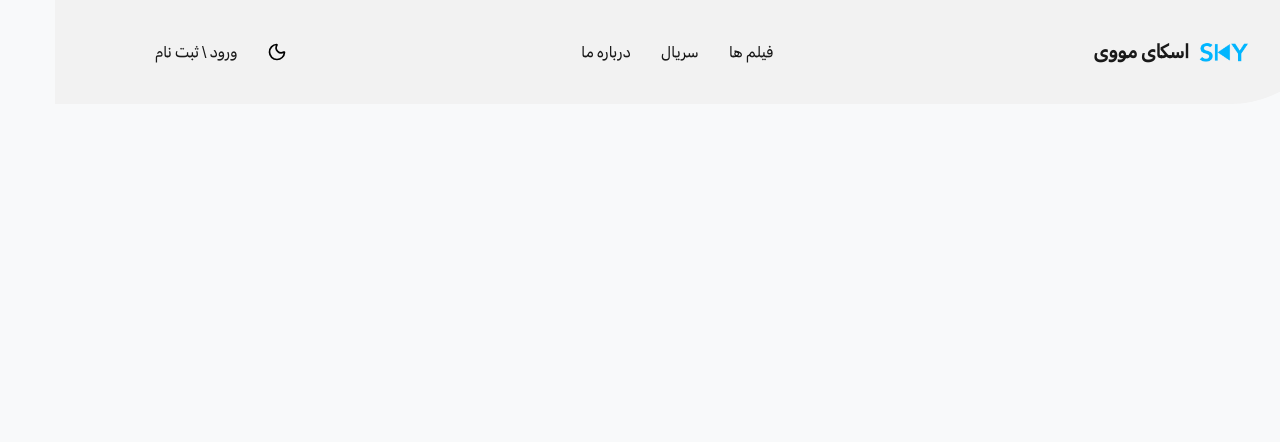
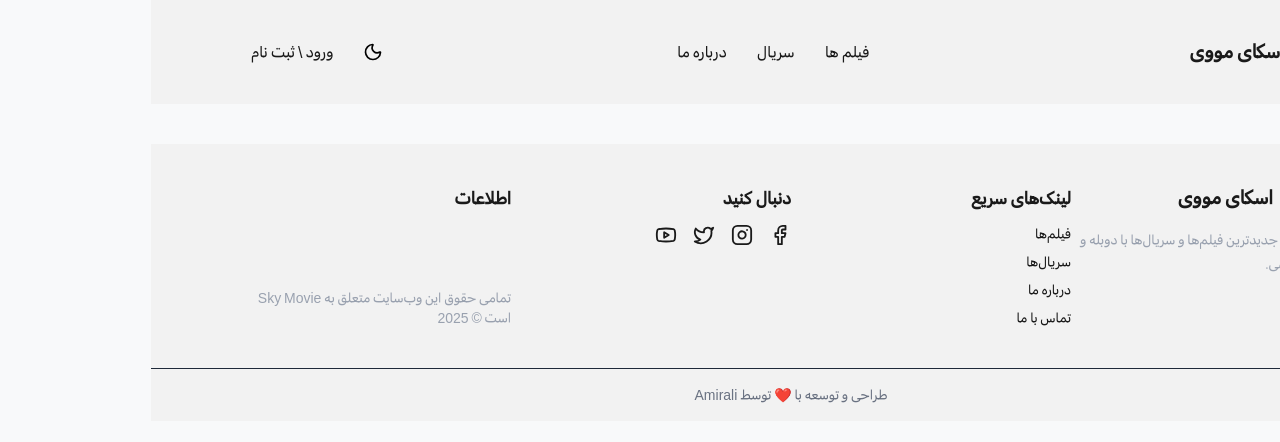
Before and after one commit to amiralibarghamadi2008/Sky-Movie, a Next.js app: page / in a window 1280 px wide. Shown: the top 442 px of the page. Built offline with nearby package versions, Linux system fonts and the light colour scheme.

Commit message:
Add a footer feature

```diff
--- a/src/app/layout.jsx
+++ b/src/app/layout.jsx
@@ -2,6 +2,7 @@ import Navbar from "@/components/Navbar/navbar";
 import ThemeWrapper from "@/components/Them/ThemeWrapper";
 import localFont from "next/font/local";
 import "./globals.css";
+import Footer from "@/components/Footer/footer";
 
 export const metadata = {
   title: "اسکای مووی مرجع دانلود فیلم سریال",
@@ -24,6 +25,7 @@ export default function RootLayout({ children }) {
           <Navbar />
           {children}
         </ThemeWrapper>
+        <Footer />
       </body>
     </html>
   );
--- /dev/null
+++ b/src/components/Footer/footer.jsx
@@ -0,0 +1,92 @@
+"use client";
+
+import Image from "next/image";
+import Link from "next/link";
+import Logo from "../../../public/img/logo.png";
+import { Facebook, Instagram, Twitter, Youtube } from "lucide-react";
+
+export default function Footer() {
+  const currentYear = new Date().getFullYear();
+
+  return (
+    <footer
+      style={{ backgroundColor: "var(--color-bg-navbar)" }}
+      className="mt-10"
+    >
+      <div className="container py-10 grid grid-cols-1 sm:grid-cols-2 lg:grid-cols-4 ">
+
+        <div>
+          <Link href="/" className="flex items-center gap-2">
+            <Image
+              src={Logo}
+              alt="اسکای مووی"
+              width={70}
+              height={70}
+              loading="lazy"
+            />
+            <span className="text-lg md:text-xl font-bold">اسکای مووی</span>
+          </Link>
+          <p className="text-sm mt-4 text-gray-400 leading-6">
+            تماشای آنلاین جدیدترین فیلم‌ها و سریال‌ها با دوبله و زیرنویس فارسی.
+          </p>
+        </div>
+
+        <div>
+          <h3 className=" text-lg font-semibold mb-3">لینک‌های سریع</h3>
+          <ul className="space-y-2 text-sm">
+            <li>
+              <Link href="/movies" className="hover:">
+                فیلم‌ها
+              </Link>
+            </li>
+            <li>
+              <Link href="/series" className="hover:">
+                سریال‌ها
+              </Link>
+            </li>
+            <li>
+              <Link href="/about" className="hover:">
+                درباره ما
+              </Link>
+            </li>
+            <li>
+              <Link href="/contact" className="hover:">
+                تماس با ما
+              </Link>
+            </li>
+          </ul>
+        </div>
+
+        <div>
+          <h3 className=" text-lg font-semibold mb-3">دنبال کنید</h3>
+          <div className="flex gap-4">
+            <Link href="#" className="hover:text-blue-500">
+              <Facebook size={22} />
+            </Link>
+            <Link href="#" className="hover:text-pink-500">
+              <Instagram size={22} />
+            </Link>
+            <Link href="#" className="hover:text-sky-400">
+              <Twitter size={22} />
+            </Link>
+            <Link href="#" className="hover:text-red-500">
+              <Youtube size={22} />
+            </Link>
+          </div>
+        </div>
+
+        <div className="lg:col-span-1 sm:col-span-2 flex flex-col justify-between">
+          <h3 className=" text-lg font-semibold mb-3">اطلاعات</h3>
+          <p className="text-sm text-gray-400">
+            تمامی حقوق این وب‌سایت متعلق به <span className="">Sky Movie</span>{" "}
+            است © {currentYear}
+          </p>
+        </div>
+      </div>
+
+      <div className="border-t border-gray-800 text-center py-4 text-sm text-gray-500">
+        طراحی و توسعه با ❤️ توسط Amirali
+      </div>
+    </footer>
+  );
+}
```
